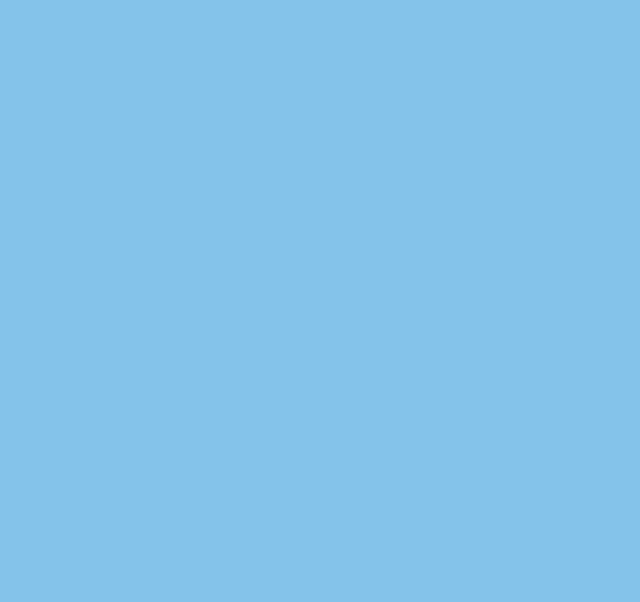
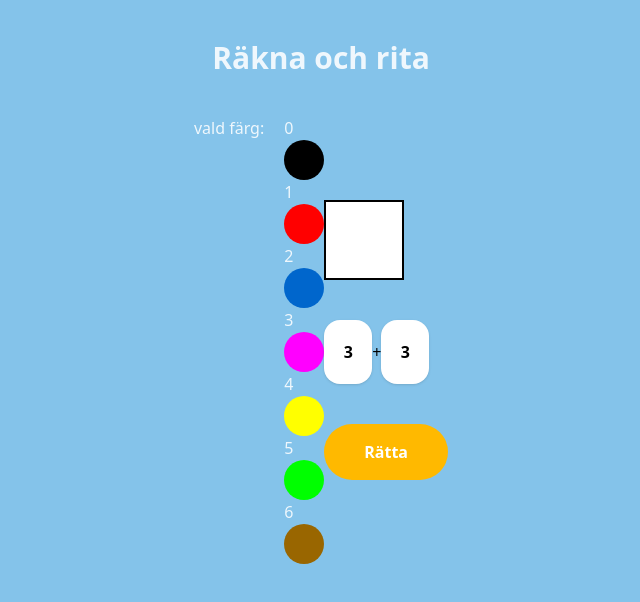
Before and after one commit to linnjoha/barnens-spelstuga, a React (Vite) app: page /rita in a window 1280 px wide. Before the commit this address had no page. Shown: the top 602 px of the page, without its empty margins (319-959 px from the left). Built offline with nearby package versions, Linux system fonts and the light colour scheme.

Commit message:
implemented count and color

```diff
--- a/src/components/Navigation.jsx
+++ b/src/components/Navigation.jsx
@@ -23,6 +23,12 @@ const Navigation = () => {
       >
         Räkna
       </NavLink>
+      <NavLink
+        className="bg-amber-400 px-10 py-2 rounded-full font-bold hover:text-white hover:border-2"
+        to="/rita"
+      >
+        Rita
+      </NavLink>
     </div>
   );
 };
--- /dev/null
+++ b/src/constants/colors.js
@@ -0,0 +1,12 @@
+export const colors = [
+  { hex: "#000000", number: 0 },
+  { hex: "#ff0000", number: 1 },
+  { hex: "#0066cc", number: 2 },
+  { hex: "#ff00ff", number: 3 },
+  { hex: "#ffff00", number: 4 },
+  { hex: "#00ff00", number: 5 },
+  { hex: "#996600", number: 6 },
+  //   { hex: "", number: 7 },
+  //   { hex: "", number: 8 },
+  //   { hex: "", number: 9 },
+];
--- a/src/main.jsx
+++ b/src/main.jsx
@@ -6,6 +6,7 @@ import Lasa from "./pages/Lasa.jsx";
 import Skriva from "./pages/Skriva.jsx";
 import Rakna from "./pages/Rakna.jsx";
 import { BrowserRouter, Routes, Route } from "react-router";
+import Rita from "./pages/Rita.jsx";
 
 createRoot(document.getElementById("root")).render(
   <StrictMode>
@@ -14,6 +15,7 @@ createRoot(document.getElementById("root")).render(
         <Route path="/" element={<App />} />
         <Route path="/lasa" element={<Lasa />} />
         <Route path="/rakna" element={<Rakna />} />
+        <Route path="/rita" element={<Rita />} />
         <Route path="/skriva" element={<Skriva />} />
       </Routes>
     </BrowserRouter>
--- a/src/pages/Rakna.jsx
+++ b/src/pages/Rakna.jsx
@@ -68,13 +68,31 @@ const Rakna = () => {
               onChange={(e) => setUserAnswer(e.currentTarget.value)}
               type="text"
             />
+          </section>
+          <footer className="flex gap-4 mr-8 self-end">
             <button
               className="bg-amber-400 px-10 py-4 rounded-full font-bold hover:text-white hover:border-2 text-white"
               onClick={() => checkUserAnswer()}
             >
               Rätta
             </button>
-          </section>
+            <button
+              className="bg-amber-400 px-10 py-4 rounded-full font-bold hover:text-white hover:border-2 text-white"
+              onClick={
+                counting == "+"
+                  ? () => startAddition()
+                  : () => startSubstraction()
+              }
+            >
+              Nytt tal
+            </button>
+            <button
+              onClick={() => [setIsOpen(!isOpen), () => setCounting(null)]}
+              className="bg-white text-black px-10 py-4 rounded-full font-bold  hover:border-2 "
+            >
+              Byt Räknesätt
+            </button>
+          </footer>
         </section>
       </>
     );
--- /dev/null
+++ b/src/pages/Rita.jsx
@@ -0,0 +1,87 @@
+import React, { useEffect, useState } from "react";
+import { colors } from "../constants/colors";
+const Rita = () => {
+  const [bgColor, setBgColor] = useState("");
+  const [bigBg, setBigBg] = useState("#ffffff");
+  const colorArr = [...colors];
+  const [x, setX] = useState(null);
+  const [y, setY] = useState(null);
+
+  const getRandomInt = (num) => {
+    return Math.floor(Math.random() * num);
+  };
+  const startAddition = () => {
+    const newX = getRandomInt(10);
+    const newY = getRandomInt(10);
+    setX(newX);
+    setY(newY);
+  };
+  useEffect(() => {
+    startAddition();
+  }, []);
+
+  const ColorPalett = () => {
+    return (
+      <div className="flex flex-col">
+        {colorArr.map((color) => (
+          <div key={color.number}>
+            <p>{color.number}</p>
+            <div
+              className={`h-10 w-10 rounded-full border-black cursor-pointer`}
+              style={{ backgroundColor: `${color.hex}` }}
+              onClick={() => setBgColor(color)}
+            ></div>
+          </div>
+        ))}
+      </div>
+    );
+  };
+  const GameComponent = () => {
+    const checkUserAnswer = () => {
+      if (x + y == bgColor.number) alert("rätt"), startAddition();
+      else alert("försök igen");
+    };
+    return (
+      <div className="self-middle flex flex-col gap-10">
+        <div
+          style={{ backgroundColor: `${bigBg}` }}
+          className="h-20 w-20 border-2 border-black cursor-pointer"
+          onClick={() => setBigBg(bgColor.hex)}
+        ></div>
+        <section className="flex  text-black items-center">
+          <div className="rounded-2xl bg-white w-12 h-16  flex items-center justify-center shadow">
+            <p className="font-bold">{x}</p>
+          </div>
+          <p>+</p>
+          <div className="rounded-2xl bg-white w-12 h-16 flex items-center justify-center shadow">
+            <p className="font-bold">{y}</p>
+          </div>
+        </section>
+        <button
+          className="bg-amber-400 px-10 py-4 rounded-full font-bold hover:text-white hover:border-2 text-white"
+          onClick={() => checkUserAnswer()}
+        >
+          Rätta
+        </button>
+      </div>
+    );
+  };
+  return (
+    <>
+      <h2 className="text-3xl font-bold p-10 text-center">Räkna och rita</h2>
+      <div className="flex items-center justify-center">
+        <div className="flex flex-row self-start ">
+          <p>vald färg:</p>
+          <div
+            className="h-5 w-5 rounded-full"
+            style={{ backgroundColor: `${bgColor.hex}` }}
+          ></div>
+          <ColorPalett />
+        </div>
+        <GameComponent />
+      </div>
+    </>
+  );
+};
+
+export default Rita;
```
